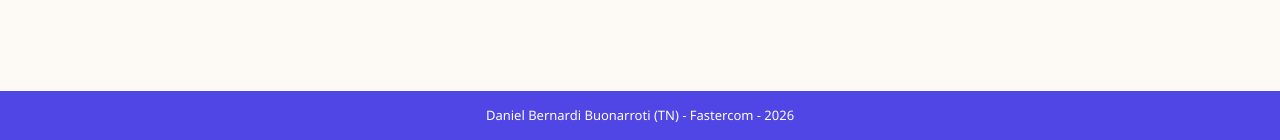
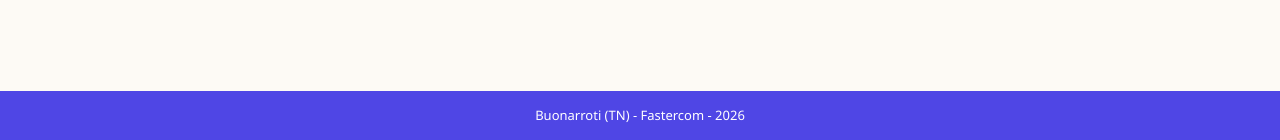
Before and after one commit to 3INA-bernardi/Fastercom, a PHP site: page /dashboard_amministratore.php in a window 1280 px wide. Shown: the part 660-800 px from the top of the page. Run offline with PHP 8.4, Linux system fonts and the light colour scheme; the visitor is signed in with stand-in values (Sample User, id 1).

Commit message:
Update footer.php

```diff
--- a/components/footer.php
+++ b/components/footer.php
@@ -1,3 +1,3 @@
 <footer>
-    <p>Daniel Bernardi Buonarroti (TN) - Fastercom - 2026</p>
+    <p> Buonarroti (TN) - Fastercom - 2026</p>
 </footer>
```
